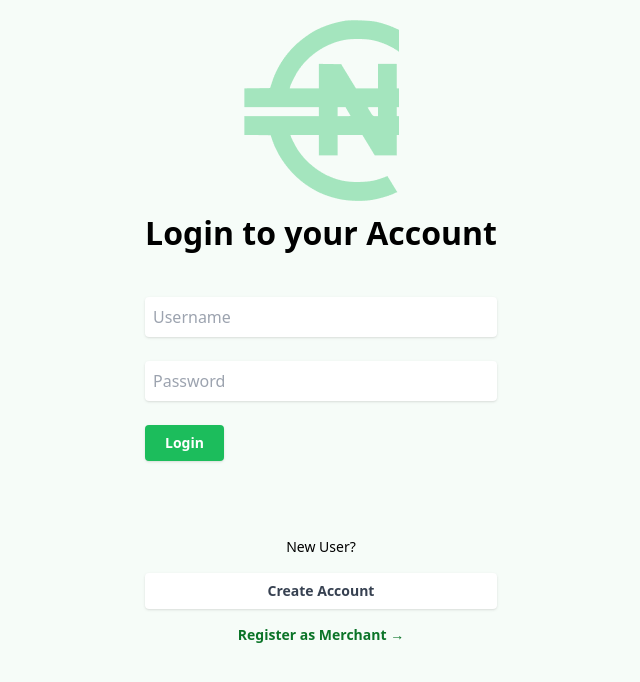
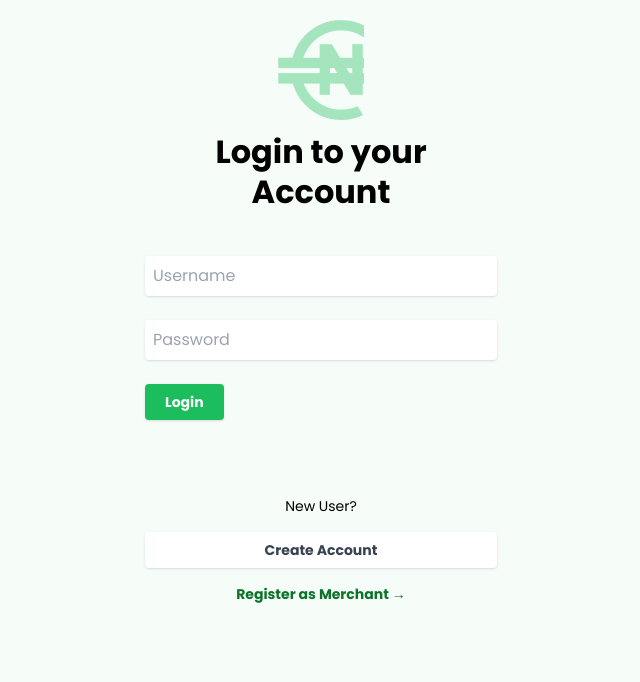
Before and after one commit to sammy-jay/eNaira-Hack, a React (Create React App) app: page /auth in a window 1280 px wide. Shown: the top 682 px of the page, without its empty margins (319-959 px from the left). Built offline with nearby package versions, Linux system fonts and the light colour scheme; the HTML template or start-up script is replaced by a standard one.

Commit message:
minor tweaks

```diff
--- a/src/index.css
+++ b/src/index.css
@@ -1,3 +1,5 @@
+@import url('https://fonts.googleapis.com/css2?family=Poppins:wght@300;400;500;600;700&display=swap');
+
 @tailwind base;
 @tailwind components;
 @tailwind utilities;
@@ -9,6 +11,7 @@
   -ms-user-select: none;
   -o-user-select: none;
   user-select: none;
+  font-family: 'Poppins', sans-serif;
 }
 html::-webkit-scrollbar {
   width: 0;
--- a/src/pages/Auth.js
+++ b/src/pages/Auth.js
@@ -9,7 +9,11 @@
 
   return (
     <section className="relative mx-auto max-w-[400px] pb-[100px] pt-[20px] px-6 bg-transparent min-h-screen flex flex-col justify-start items-center space-y-3">
-      <img src={vector4} alt="vector4" />
+      <img
+        src={vector4}
+        alt="vector4"
+        className="h-[100px] object-contain "
+      />
       <h2 className="text-center leading-10 font-bold text-[32px] max-w-sm">
         {!isLogin ? "Let’s Create your Account" : "Login to your Account"}
       </h2>
@@ -82,7 +86,10 @@
         >
           {isLogin ? "Create Account" : "Login"}
         </button>
-        <p className="cursor-pointer text-center text-[#0B7428] text-sm font-bold" onClick={() => navigate("/merchantAuth")}>
+        <p
+          className="cursor-pointer text-center text-[#0B7428] text-sm font-bold"
+          onClick={() => navigate("/merchantAuth")}
+        >
           Register as Merchant →
         </p>
       </div>
--- a/src/pages/Dashboard.js
+++ b/src/pages/Dashboard.js
@@ -5,7 +5,7 @@
 const Dashboard = () => {
   const navigate = useNavigate()
   return (
-    <section className=" py-8 pt-[40px] px-6 bg-transparent min-h-screen flex flex-col justify-start items-center mx-auto space-y-[20px] max-w-[400px]">
+    <section className=" md:py-8 md:pt-[40px] md:px-6 bg-transparent min-h-screen flex flex-col justify-start items-center mx-auto space-y-[20px] max-w-[400px]">
       <div className="bg-[rgb(28,189,92)] flex flex-col p-4 w-full rounded-br-[24px] rounded-bl-[24px] text-white ">
         <p className="text-[14px] uppercase font-thin text-gray-50">
           Welcome Back
@@ -19,7 +19,7 @@
           />
 
           <p className="text-[16px] font-thin text-gray-50">Your balance is</p>
-          <div className="flex justify-between mt-2 items-center">
+          <div className="flex justify-between mt-3 items-center">
             <span className="text-[26px] font-bold">#213,304.45</span>
             <span className="cursor-pointer">Hide</span>
           </div>
--- a/src/pages/Recieve.js
+++ b/src/pages/Recieve.js
@@ -8,7 +8,7 @@
       <h2 className="text-center leading-10 font-bold text-[32px] max-w-sm">
         Recieve
       </h2>
-      <p className="text-center text-sm text-[#828282]">
+      <p className=" text-sm text-[#828282]">
         Select the applicable payment retrieval method
       </p>
       <div className="pt-[30px] w-full flex flex-col space-y-3">
--- a/src/pages/Transfer.js
+++ b/src/pages/Transfer.js
@@ -8,7 +8,7 @@
       <h2 className="text-center leading-10 font-bold text-[32px] max-w-sm">
         Transfer
       </h2>
-      <p className="text-center text-sm text-[#828282]">
+      <p className=" text-sm text-[#828282]">
         Send e-Naira to a private wallet owner or a bank account
       </p>
       <form className="w-full pt-8">
```
